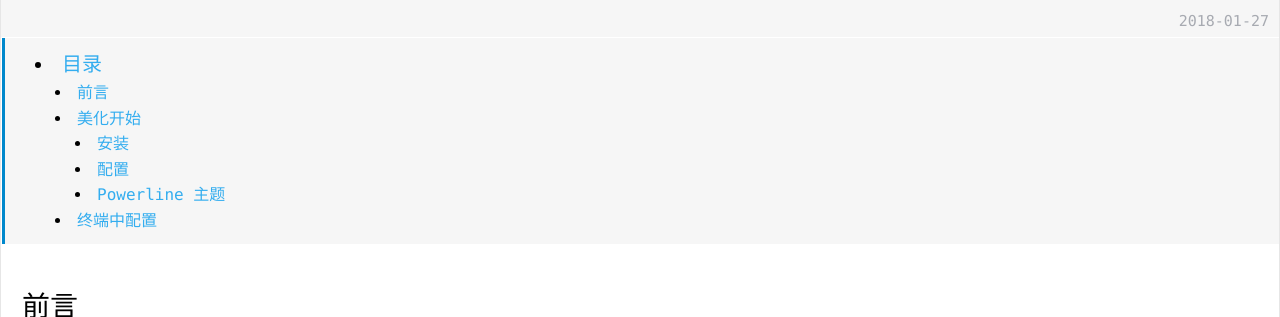
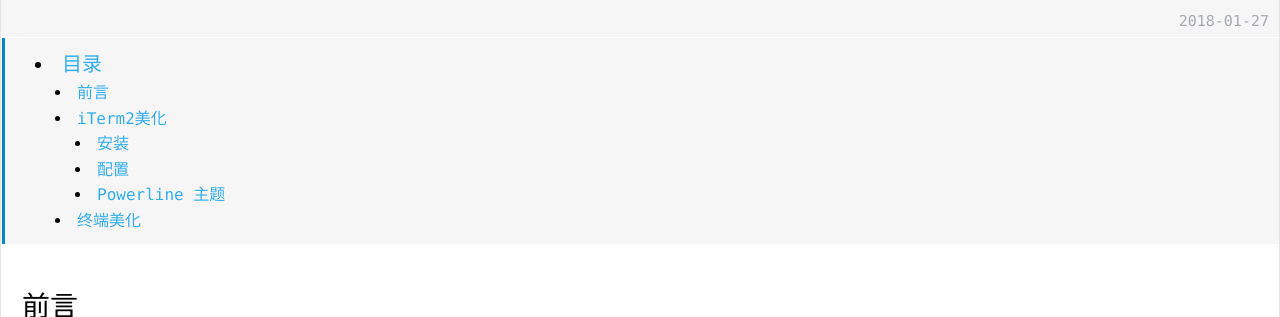
Before and after one commit to psvmc/myblog_jekyll, a Jekyll site: the page built from _posts/2018-01-27-iterm2-beautify.md, in a window 1280 px wide and 1400 px high. Shown: the part 344-661 px from the top of the window. Built offline with Jekyll 4.4.1, drawn with Linux system fonts in a browser that asks for light colours; comment, search, counter and statistics services are not loaded; some of the changed text lies outside the part shown.

Commit message:
文章更新

````diff
--- a/_posts/2018-01-27-iterm2-beautify.md
+++ b/_posts/2018-01-27-iterm2-beautify.md
@@ -17,7 +17,7 @@ categories: centos iterm mac
 
 ![20180127151701695132778.jpg](http://image.psvmc.cn/20180127151701695132778.jpg)
 
-## 美化开始
+## iTerm2美化
 
 ### 安装
 
@@ -94,17 +94,18 @@ cd ~/.ohmyzsh-powerline
 ./install_in_omz.sh
 ```
 
-- 配置ZSH
+配置ZSH
 
-  打开配置文件`~/.zshrc` 修改主题配置
+打开配置文件`~/.zshrc` 修改主题配置
 
-  ```bash
-  ZSH_THEME="powerline"
-  ```
-
-## 终端中配置
+```bash
+ZSH_THEME="powerline"
+```
+## 终端美化
 
 如果你压根就不想用 `iTerm2` 那么你也可以配置`终端`
+
+当然还是要下载`Oh My ZSH!` 方法同上
 
 自体配置
 
````
